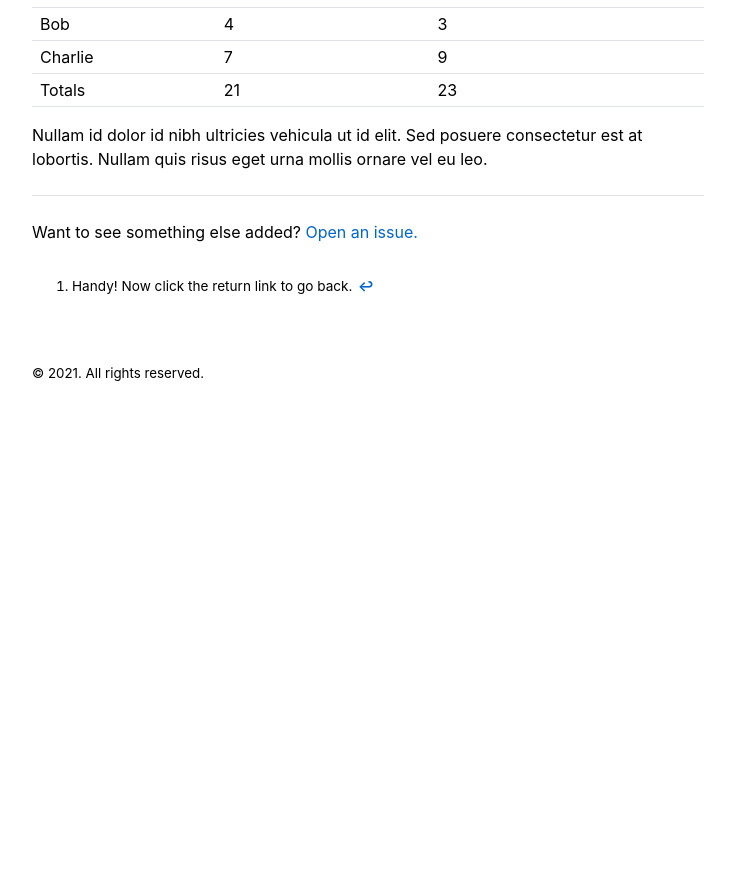
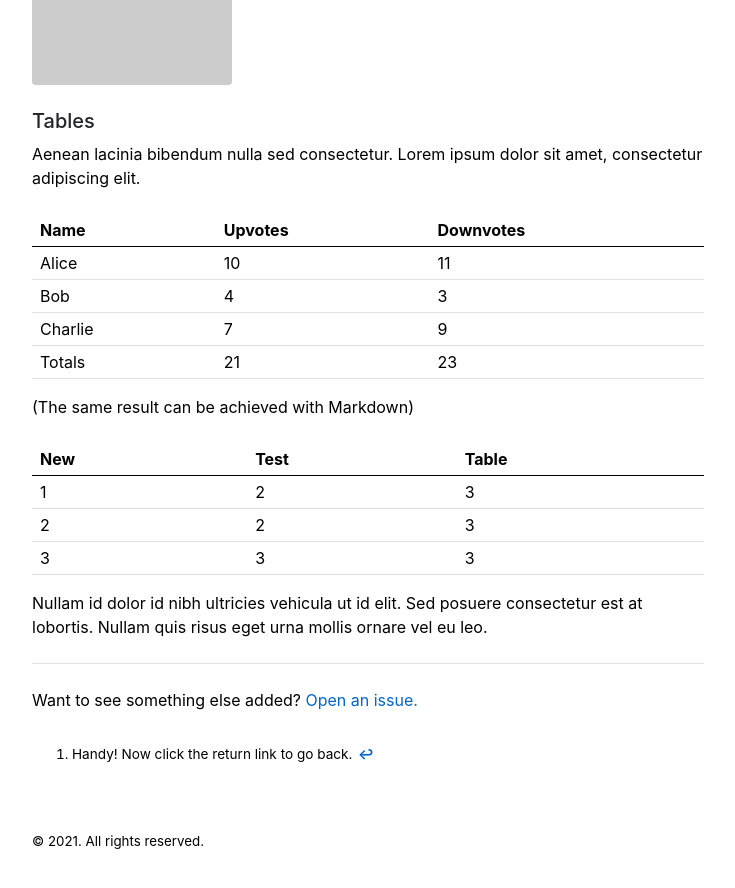
Before and after one commit to Gadiguibou/gadiguibou.github.io, a Jekyll site: the page built from _posts/2020-04-03-example-content.md, in a window 1280 px wide and 900 px high, scrolled down 4524 px. Shown: the top 888 px of the window, without its empty margins (272-1007 px from the left). Built offline with Jekyll 4.4.1, drawn with Linux system fonts in a browser that asks for light colours; before the commit the page ends 4956 px from its top, so only the background shows below that; some of the changed text lies outside the part shown.

Commit message:
Update posts

```diff
--- a/_posts/2020-04-03-example-content.md
+++ b/_posts/2020-04-03-example-content.md
@@ -80,7 +80,13 @@
 
 Vestibulum id ligula porta felis euismod semper. Nullam quis risus eget urna mollis ornare vel eu leo. Donec sed odio dui.
 
-{% gist 13f94b734a4ddb132735 gist.md %}
+Using HTML:
+
+<script src="https://gist.github.com/Gadiguibou/17212ea9e097264d825010c833710704.js"></script>
+
+Using jekyll-gist:
+
+{% gist 87726af3c18ae92147c6e2ca07631c96 add_two_numbers.c %}
 
 Aenean eu leo quam. Pellentesque ornare sem lacinia quam venenatis vestibulum. Nullam quis risus eget urna mollis ornare vel eu leo. Cum sociis natoque penatibus et magnis dis parturient montes, nascetur ridiculus mus. Donec sed odio dui. Vestibulum id ligula porta felis euismod semper.
 
@@ -159,6 +165,14 @@
   </tbody>
 </table>
 
+(The same result can be achieved with Markdown)
+
+| New  | Test | Table |
+| ---- | ---- | ----- |
+| 1    | 2    | 3     |
+| 2    | 2    | 3     |
+| 3    | 3    | 3     |
+
 Nullam id dolor id nibh ultricies vehicula ut id elit. Sed posuere consectetur est at lobortis. Nullam quis risus eget urna mollis ornare vel eu leo.
 
 -----
```
Also changed, not shown: about.md (+3 -0 lines).
